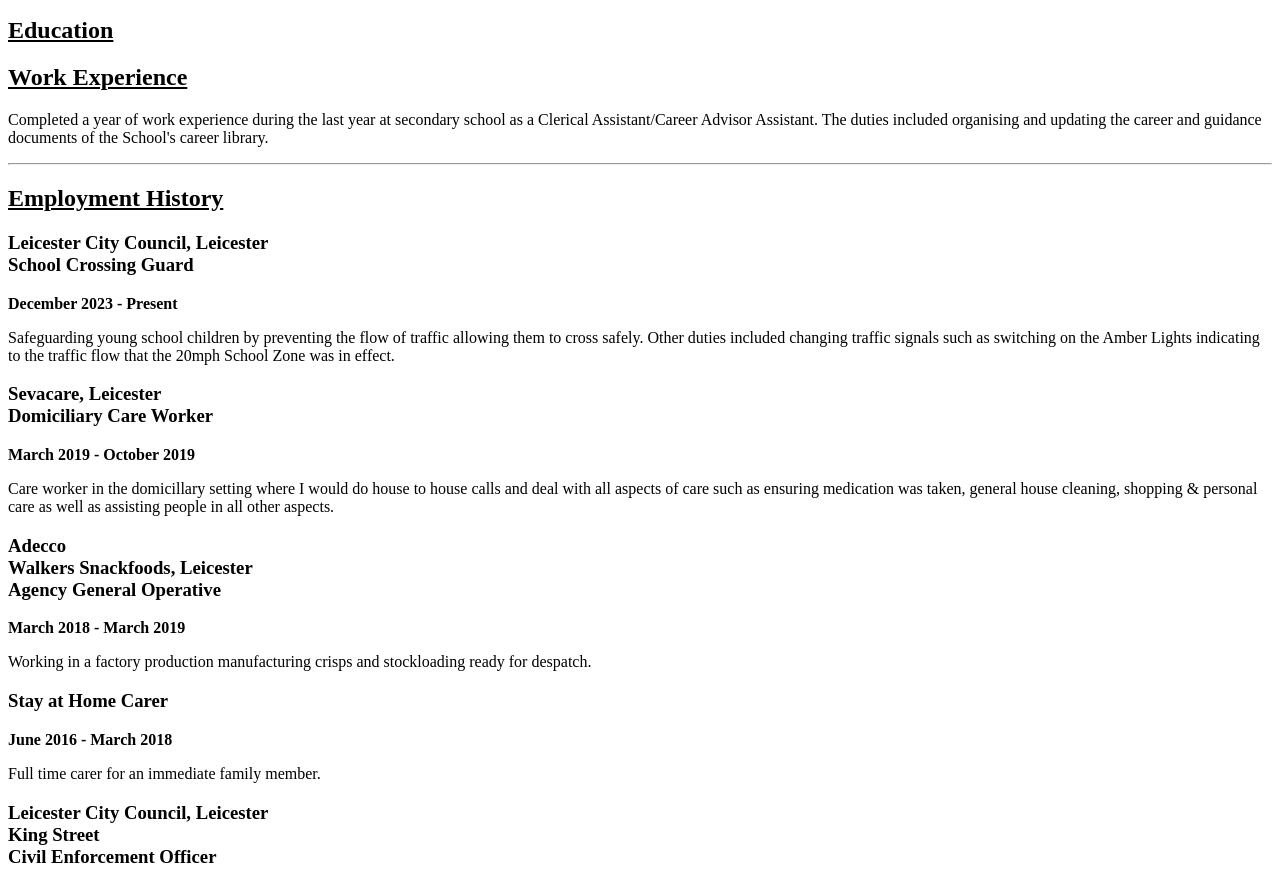
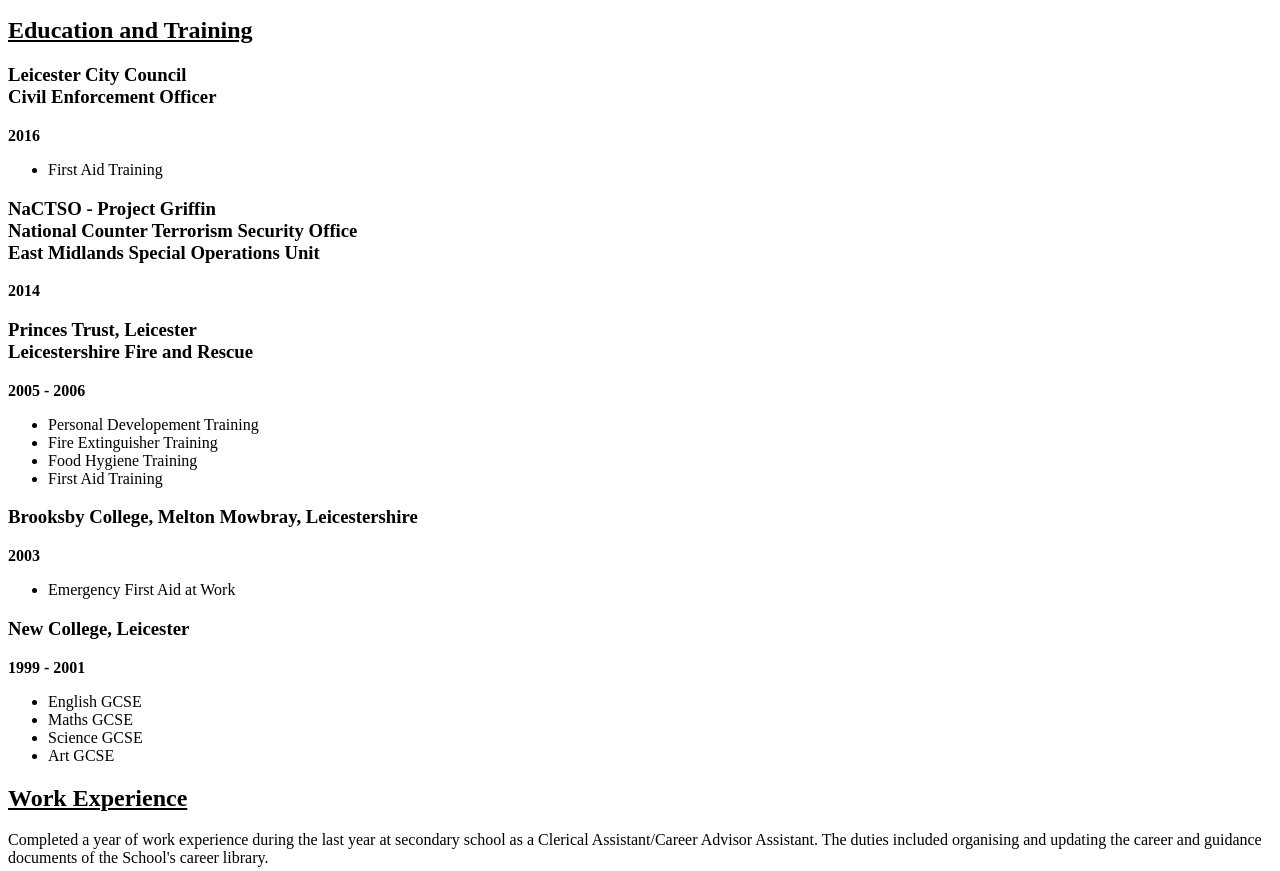
Before and after one commit to slcallaghan/html-curriculum-vitae, a plain HTML site: page index.html in a window 1280 px wide. Shown: the part 885-1756 px from the top of the page. Drawn offline with Linux system fonts and the light colour scheme.

Commit message:
index.html update 2
Completed the basic index.html page, all necessary and required information now on the page. Further formatting and styling may come in the futre.

```diff
--- a/index.html
+++ b/index.html
@@ -23,8 +23,44 @@
             <li>Care Experience, Personally & Professionally</li>
             <li>Empythetic</li>
         </uL>
-        <h2><u>Education</u></h2>
-            <p></p>
+        <h2><u>Education and Training</u></h2>
+
+            <h3>Leicester City Council <br />
+                Civil Enforcement Officer</h3>
+                <p><b>2016</b></p>
+            <ul>
+                <li>First Aid Training</li>
+            </ul>
+
+            <h3>NaCTSO - Project Griffin <br />
+                National Counter Terrorism Security Office<br />
+                East Midlands Special Operations Unit</h3>
+            <p><b>2014</b></p>
+
+            <h3>Princes Trust, Leicester<br />
+            Leicestershire Fire and Rescue<br /></h3>
+            <p><b>2005 - 2006</b></p>
+            <uL>
+                <li>Personal Developement Training</li>
+                <li>Fire Extinguisher Training</li>
+                <li>Food Hygiene Training</li>
+                <li>First Aid Training</li>
+            </uL>
+
+            <h3>Brooksby College, Melton Mowbray, Leicestershire</h3>
+            <p><b>2003</b></p>
+            <ul>
+                <li>Emergency First Aid at Work</li>
+            </ul>
+
+            <h3>New College, Leicester</h3>
+            <p><b>1999 - 2001</b></p>
+            <ul>
+                <li>English GCSE</li>
+                <li>Maths GCSE</li>
+                <lI>Science GCSE</lI>
+                <li>Art GCSE</li>
+            </ul>
 
         <h2><u>Work Experience</u></h2>
             <p>Completed a year of work experience during the last year at secondary school as a Clerical Assistant/Career Advisor Assistant. The duties included organising and updating the career and guidance documents of the School's career library.</p>
```
